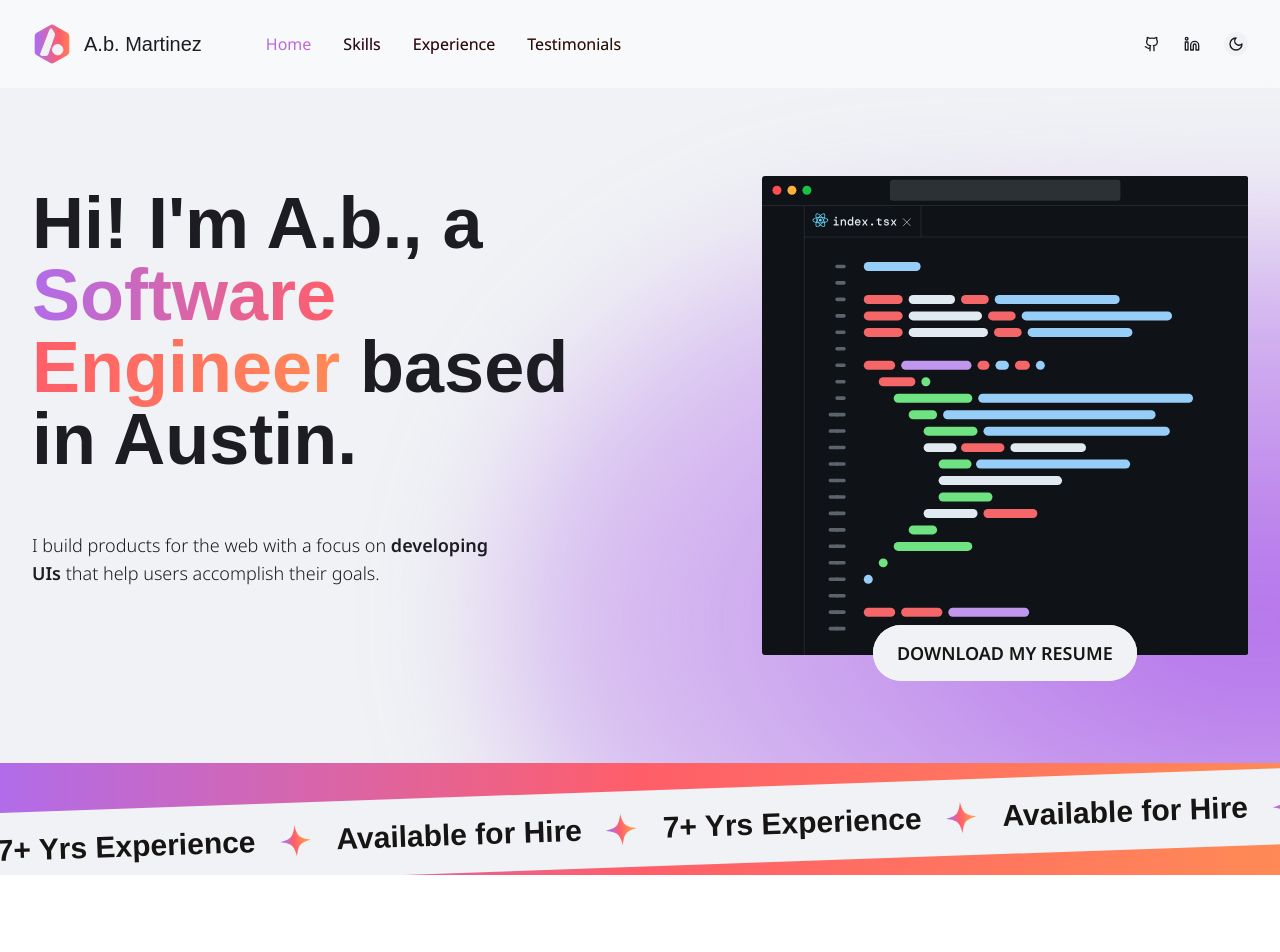
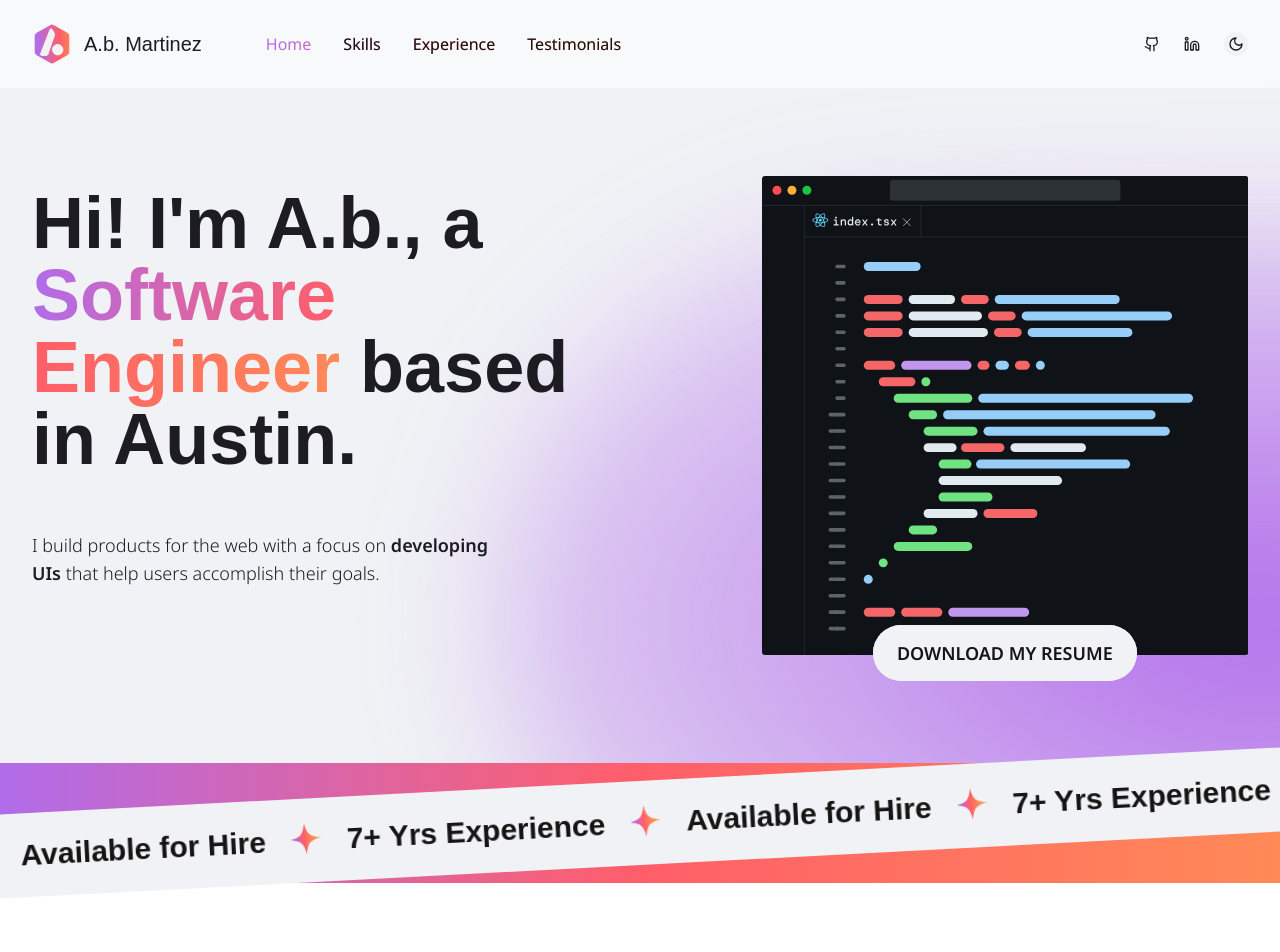
Before and after one commit to github-ab-martinez/personal-portfolio, a Next.js app: page / in a window 1280 px wide. Shown: the top 952 px of the page. Built offline with nearby package versions, Linux system fonts and the light colour scheme; a web font is replaced by a local one.

Commit message:
Availability banner styling and motion refinement

```diff
--- a/src/components/AvailabilityBanner/index.tsx
+++ b/src/components/AvailabilityBanner/index.tsx
@@ -1,66 +1,36 @@
-import SparkleIcon from '@/assets/icons/SparkleIcon';
-import Heading from '../common/Heading';
+"use client";
+
+import SparkleIcon from "@/assets/icons/SparkleIcon";
+import Heading from "../common/Heading";
+import { motion, useScroll, useTransform } from "framer-motion";
+
+const availabilityContent = ["7+ Yrs Experience", "Available for Hire"];
 
 const AvailabilityBanner = () => {
+  const { scrollYProgress } = useScroll();
+  const translateX = useTransform(scrollYProgress, [0, 0.25], ["-200%", "0%"]);
+
   return (
-    <section className="bg-gradient-to-r from-purple via-red to-orange py-14 relative overflow-x-hidden">
-      <div className="bg-white-primary py-5 text-black-primary absolute w-100 -rotate-2 top-1 -left-1 flex gap-6 overflow-hidden">
-        <Heading
-          className="font-semibold flex items-center gap-6 whitespace-nowrap"
-          level="h4"
-          as="h2"
-        >
-          7+ Yrs Experience <SparkleIcon />
-        </Heading>
-        <Heading
-          className="font-semibold flex items-center gap-6 whitespace-nowrap"
-          level="h4"
-          as="h2"
-        >
-          Available for Hire <SparkleIcon />
-        </Heading>
-        <Heading
-          className="font-semibold flex items-center gap-6 whitespace-nowrap"
-          level="h4"
-          as="h2"
-        >
-          7+ Yrs Experience <SparkleIcon />
-        </Heading>
-        <Heading
-          className="font-semibold flex items-center gap-6 whitespace-nowrap"
-          level="h4"
-          as="h2"
-        >
-          Available for Hire <SparkleIcon />
-        </Heading>
-        <Heading
-          className="font-semibold flex items-center gap-6 whitespace-nowrap"
-          level="h4"
-          as="h2"
-        >
-          7+ Yrs Experience <SparkleIcon />
-        </Heading>
-        <Heading
-          className="font-semibold flex items-center gap-6 whitespace-nowrap"
-          level="h4"
-          as="h2"
-        >
-          Available for Hire <SparkleIcon />
-        </Heading>
-        <Heading
-          className="font-semibold flex items-center gap-6 whitespace-nowrap"
-          level="h4"
-          as="h2"
-        >
-          7+ Yrs Experience <SparkleIcon />
-        </Heading>
-        <Heading
-          className="font-semibold flex items-center gap-6 whitespace-nowrap"
-          level="h4"
-          as="h2"
-        >
-          Available for Hire <SparkleIcon />
-        </Heading>
+    <section className="relative mb-[-30px] mt-[-30px] overflow-hidden py-12 before:absolute before:bottom-[30px] before:h-[calc(100%-60px)] before:w-full before:bg-gradient-to-r before:from-purple  before:via-red before:to-orange before:content-['']">
+      <div className="relative left-[-25%] top-0 flex w-[calc(150%)] -rotate-3 gap-6 bg-white-primary py-6 text-black-primary">
+        {availabilityContent
+          .concat(...Array(3).fill(availabilityContent))
+          .map((content, index) => (
+            <motion.span
+              style={{ translateX }}
+              className="flex gap-6"
+              key={index}
+            >
+              <Heading
+                className="flex items-center gap-6 whitespace-nowrap font-semibold"
+                level="h4"
+                as="h2"
+              >
+                {content}
+              </Heading>
+              <SparkleIcon />
+            </motion.span>
+          ))}
       </div>
     </section>
   );
--- a/src/components/common/AppWrapper/index.tsx
+++ b/src/components/common/AppWrapper/index.tsx
@@ -1,14 +1,14 @@
-import { FC, PropsWithChildren } from 'react';
-import { useDarkMode } from '@/components/common/StickyHeader/DarkModeToggle/DarkModeProvider';
-import { notoSans } from '@/app/fonts';
+import { FC, PropsWithChildren } from "react";
+import { useDarkMode } from "@/components/common/StickyHeader/DarkModeToggle/DarkModeProvider";
+import { notoSans } from "@/app/fonts";
 
 const AppWrapper: FC<PropsWithChildren> = ({ children }) => {
   const { darkMode } = useDarkMode();
 
   return (
-    <html lang="en" className={darkMode ? 'dark' : ''}>
+    <html lang="en" className={darkMode ? "dark" : ""}>
       <body
-        className={`${notoSans.className} bg-white-secondary text-black-secondary dark:bg-black-primary dark:text-white-primary max-w-full overflow-x-hidden`}
+        className={`${notoSans.className} max-w-full overflow-x-hidden bg-white-secondary text-black-secondary dark:bg-black-primary dark:text-white-primary`}
       >
         {darkMode === undefined ? null : <>{children}</>}
       </body>
```
